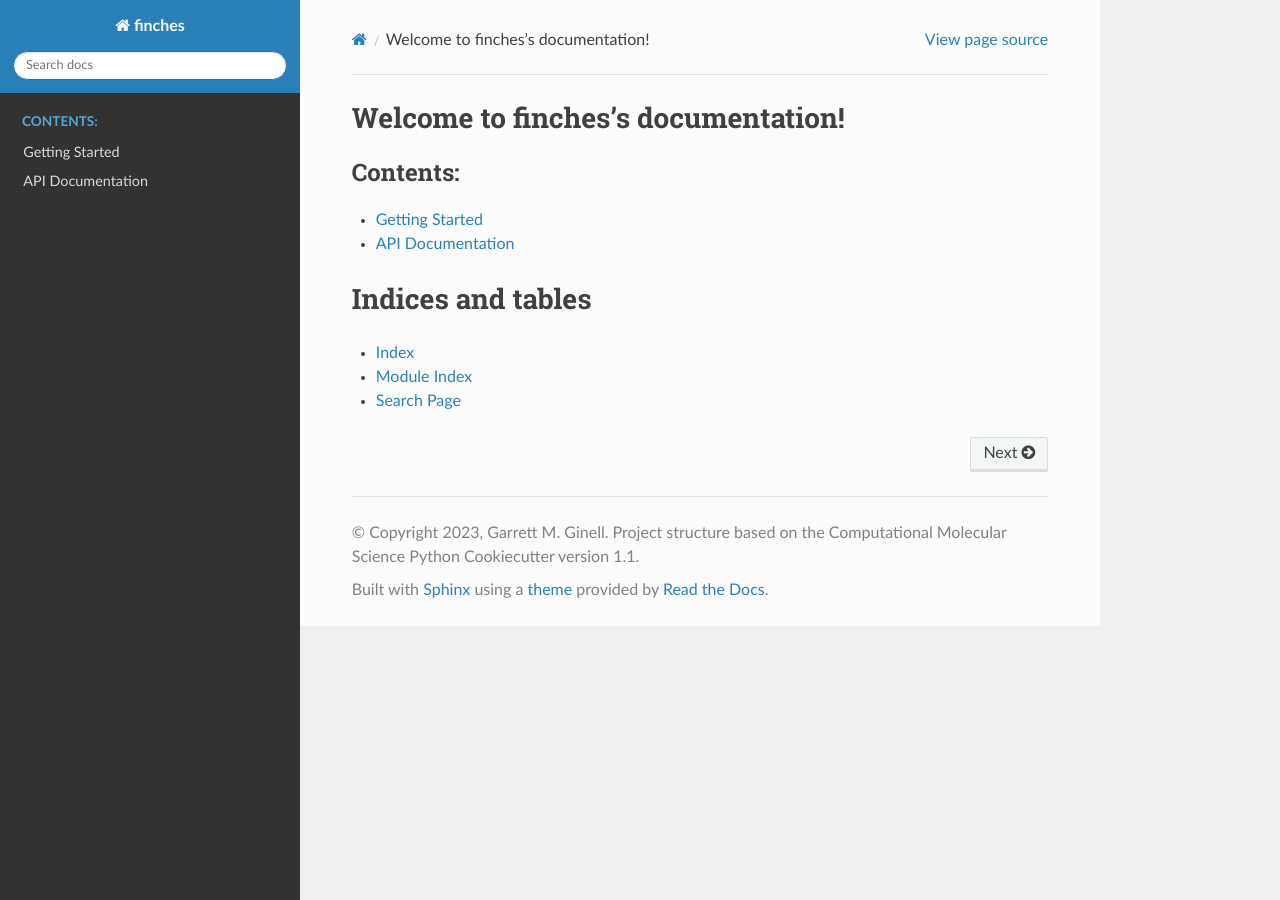
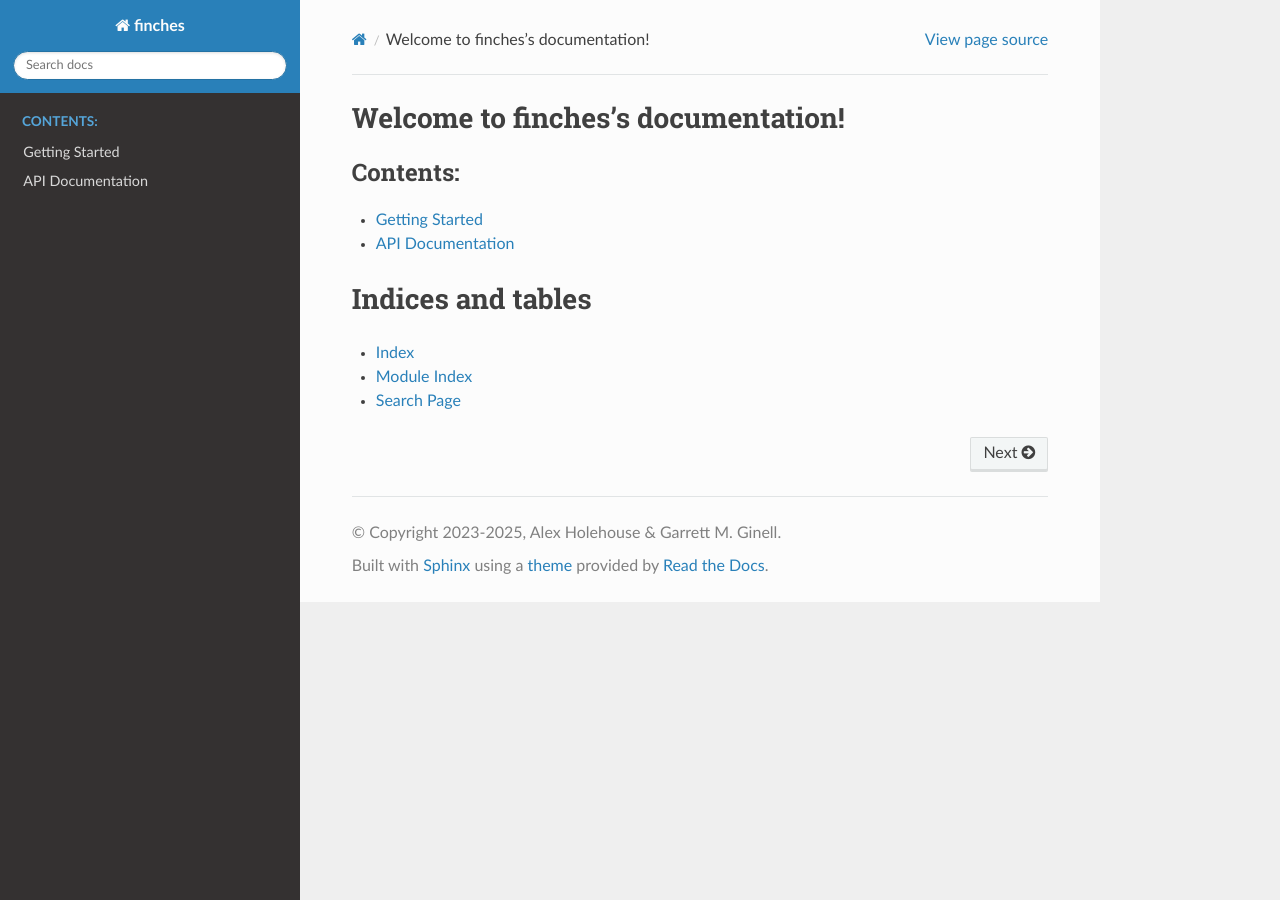
Before and after one commit to idptools/finches, a Sphinx documentation site: the page built from docs/index.rst, in a window 1280 px wide. Built offline with Sphinx 7.4.7 and the Read the Docs theme 2.0.0, drawn with Linux system fonts in a browser that asks for light colours; the version number could not be read and is left out.

Commit message:
Initial commit for finches docs

```diff
--- a/docs/conf.py
+++ b/docs/conf.py
@@ -23,9 +23,8 @@ import finches
 # -- Project information -----------------------------------------------------
 
 project = 'finches'
-copyright = ("2023, Garrett M. Ginell. Project structure based on the "
-             "Computational Molecular Science Python Cookiecutter version 1.1")
-author = 'Garrett M. Ginell'
+copyright = ("2023-2025, Alex Holehouse & Garrett M. Ginell")
+author = 'Alex Holehouse & Garrett M. Ginell'
 
 # The short X.Y version
 version = ''
```
Also changed, not shown: .readthedocs.yml (added).
